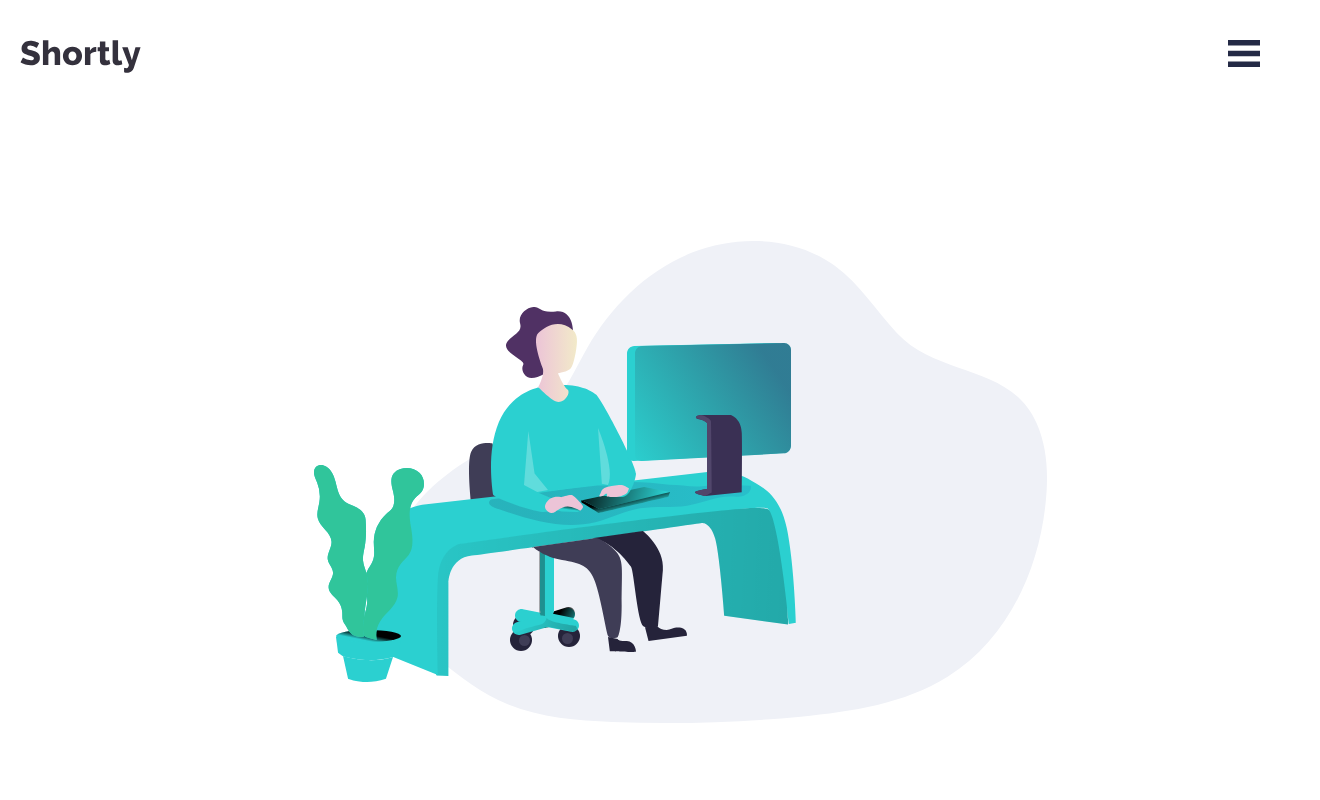
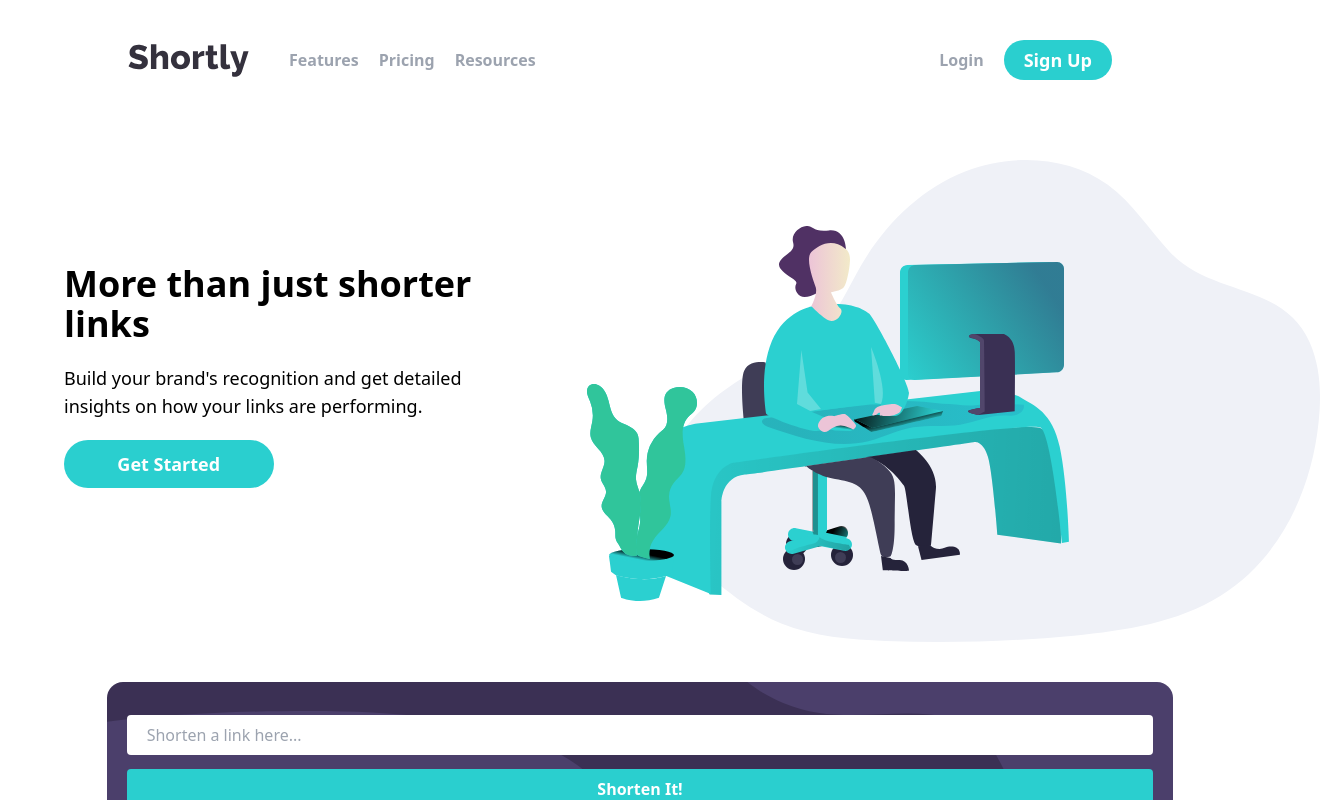
Before and after one commit to AakashSahani/urlshortener, a React (Vite) app: page / in a window 1280 px wide. Shown: the top 800 px of the page, 1320 px wide, since content can reach past the window. Built offline with nearby package versions, Linux system fonts and the light colour scheme.

Commit message:
Updated menu styling

```diff
--- a/index.html
+++ b/index.html
@@ -6,7 +6,7 @@
 		<meta name="viewport" content="width=device-width, initial-scale=1.0" />
 		<title>Shortly</title>
 	</head>
-	<body>
+	<body class="overflow-x-hidden">
 		<div id="root"></div>
 		<script type="module" src="/src/main.jsx"></script>
 	</body>
--- a/src/components/Hero/Hero.jsx
+++ b/src/components/Hero/Hero.jsx
@@ -3,15 +3,13 @@ import Working from '../../assets/illustration-working.svg';
 
 function Hero() {
 	return (
-		<section className="w-screen min-w-fit min-h-fit py-[10%] flex flex-col items-center">
-			{/* <div className="w-full h-fit"> */}
+		<section className="w-screen min-w-fit min-h-fit py-[10%] sm:py-10 flex flex-col sm:flex-row-reverse items-center sm:items-start">
 			<img
 				src={Working}
 				alt="Illustration of a working person"
 				className="translate-x-10"
 			/>
-			{/* </div> */}
-			<div className="flex flex-col justify-evenly text-center p-[5%] mb-20">
+			<div className="flex flex-col justify-evenly text-center sm:items-start sm:text-left p-[5%] mb-20">
 				<h1 className="text-4xl font-bold mt-10">
 					More than just shorter links
 				</h1>
@@ -19,7 +17,7 @@ function Hero() {
 					Build your brand's recognition and get detailed insights on how your
 					links are performing.
 				</p>
-				<button className="bg-mainCyan rounded-full min-w-fit w-1/2 h-12 text-white font-bold text-lg mx-auto">
+				<button className="bg-mainCyan rounded-full min-w-fit w-1/2 h-12 text-white font-bold text-lg mx-auto sm:mx-0">
 					Get Started
 				</button>
 			</div>
--- a/src/components/Layout/Header/Header.jsx
+++ b/src/components/Layout/Header/Header.jsx
@@ -9,12 +9,13 @@ function Header() {
 		setMenu((menu) => !menu);
 	};
 	return (
-		<header className="flex justify-between h-fit items-center px-5 py-10">
-			<div>
+		<header className="flex justify-between sm:justify-start h-fit items-center p-10 sm:px-[10%]">
+			<div className="">
 				<img src={logo} alt="Shortly" className="" />
 			</div>
-			<nav>
-				<ul className="hidden">
+			<nav className="sm:flex-1 sm:px-10">
+				<div className="hidden sm:flex justify-between items-center font-bold text-gray-400">
+					<ul className="flex items-center justify-evenly space-x-5">
 						<li>
 							<a href="#">Features</a>
 						</li>
@@ -25,14 +26,25 @@ function Header() {
 							<a href="#">Resources</a>
 						</li>
 					</ul>
-				<div>
+					<ul className="flex items-center justify-between space-x-5">
+						<li>
+							<a href="#">Login</a>
+						</li>
+						<li className="">
+							<button className="bg-mainCyan rounded-full w-full h-10 px-5 text-white text-lg">
+								Sign Up
+							</button>
+						</li>
+					</ul>
+				</div>
+				<div className="sm:hidden">
 					<button onClick={handleClick}>
 						<img src={hamburger} alt="Mobile menu" className="m-auto w-8" />
 					</button>
 					<ul
 						className={`${
 							menu ? 'block' : 'hidden'
-						} bg-darkViolet text-white z-10 absolute top-24 left-0 h-[50vh] w-11/12 mx-auto right-0 border-2 flex justify-center items-center`}
+						}  bg-darkViolet text-white font-bold z-10 absolute top-24 left-0 h-[45vh] w-10/12 mx-auto right-0 rounded-lg p-5 flex flex-col justify-evenly items-center text-center`}
 					>
 						<li>
 							<a href="#">Features</a>
@@ -43,6 +55,14 @@ function Header() {
 						<li>
 							<a href="#">Resources</a>
 						</li>
+						<li className="w-full border-t py-5">
+							<a href="#">Login</a>
+						</li>
+						<li className="w-full">
+							<button className="bg-mainCyan rounded-full w-full h-12 text-white font-bold text-lg mx-auto">
+								Sign Up
+							</button>
+						</li>
 					</ul>
 				</div>
 			</nav>
```
Lines whose indentation alone changed are shown as unchanged.
